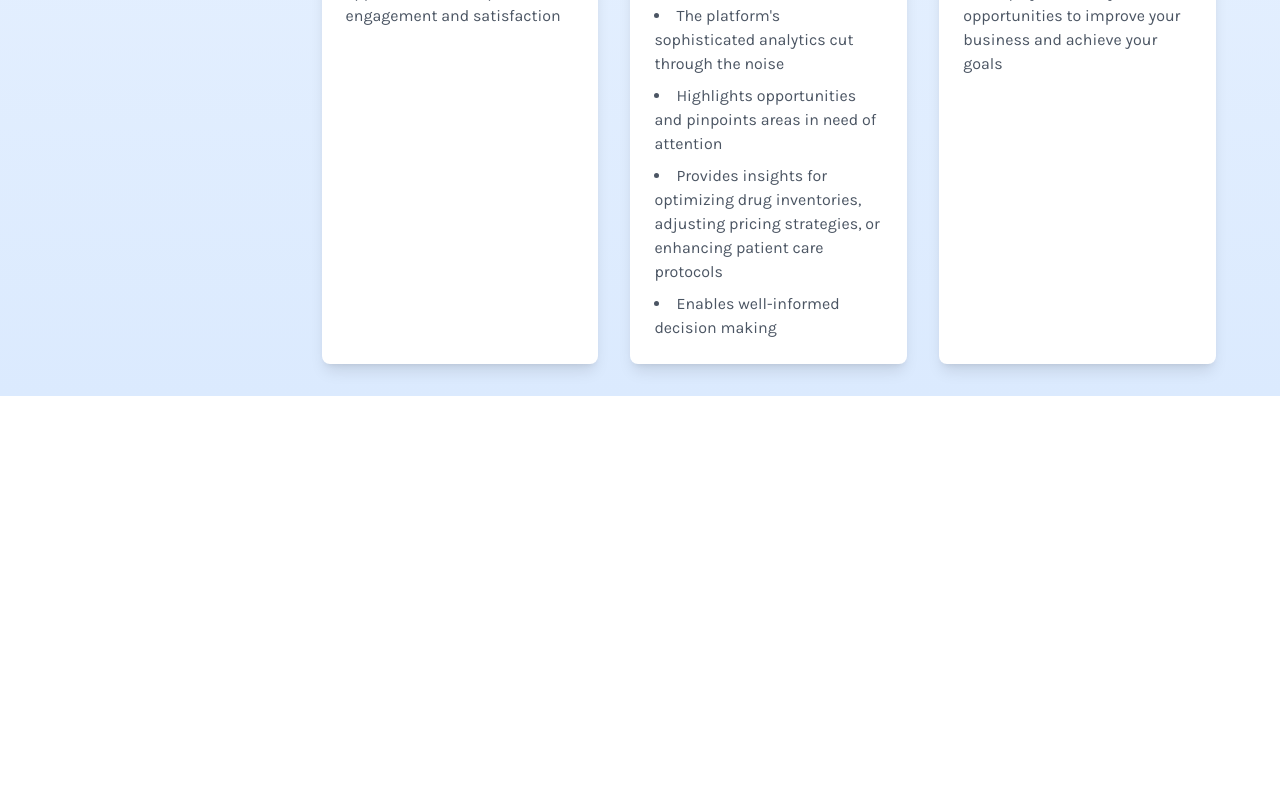
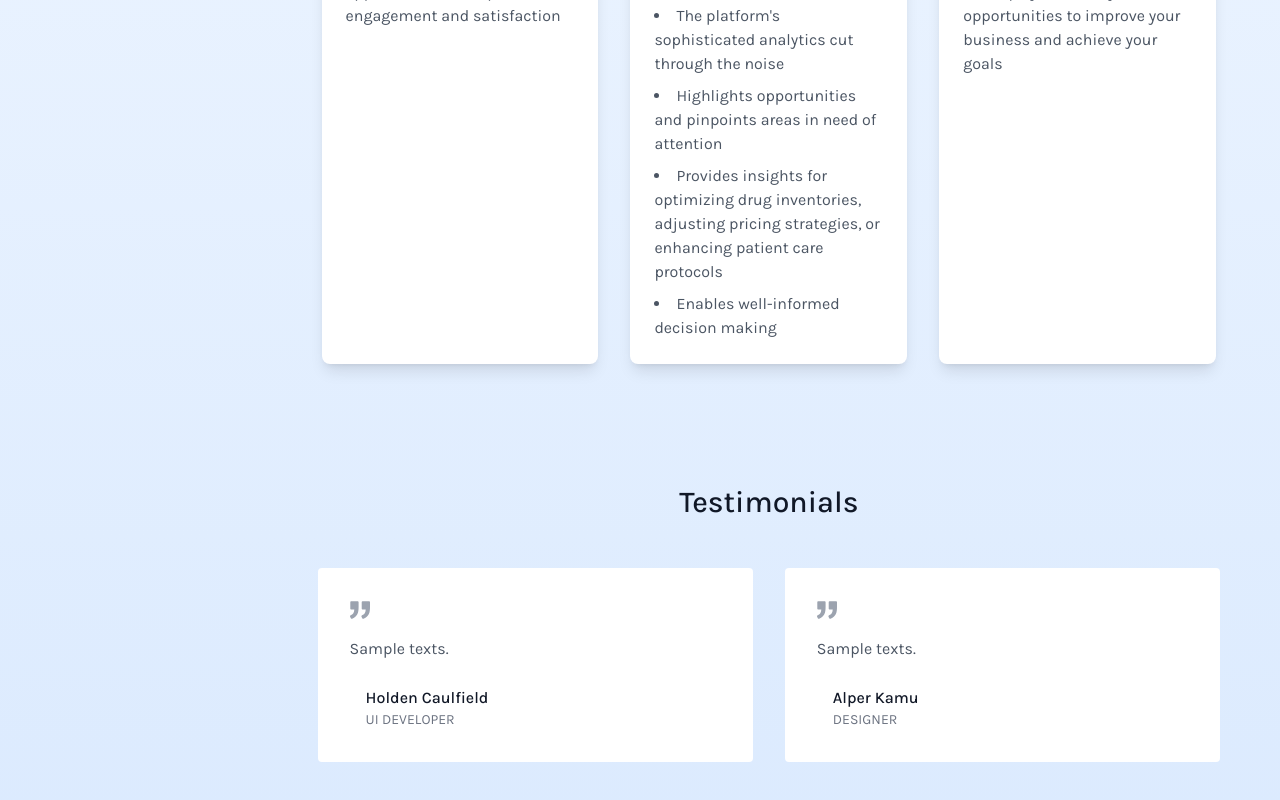
Before and after one commit to shifenghzhang/VetIQ-Web-Application, a Next.js app: page / in a window 1280 px wide. Shown: the part 1776-2576 px from the top of the page. Before the commit the page ends 2172 px from the top, so only its background shows below. Built offline with nearby package versions, Linux system fonts and the light colour scheme.

Commit message:
testimonials 1

```diff
--- /dev/null
+++ b/src/app/_components/testimonial.tsx
@@ -0,0 +1,45 @@
+import React from "react";
+
+const Testimonial = () => {
+    return (
+        <section className="text-gray-600 body-font">
+        <div className="container px-5 py-24 mx-auto">
+            <h1 className="text-3xl font-medium title-font text-gray-900 mb-12 text-center">Testimonials</h1>
+            <div className="flex flex-wrap -m-4">
+            <div className="p-4 md:w-1/2 w-full">
+                <div className="h-full bg-white p-8 rounded">
+                <svg xmlns="http://www.w3.org/2000/svg" fill="currentColor" className="block w-5 h-5 text-gray-400 mb-4" viewBox="0 0 975.036 975.036">
+                    <path d="M925.036 57.197h-304c-27.6 0-50 22.4-50 50v304c0 27.601 22.4 50 50 50h145.5c-1.9 79.601-20.4 143.3-55.4 191.2-27.6 37.8-69.399 69.1-125.3 93.8-25.7 11.3-36.8 41.7-24.8 67.101l36 76c11.6 24.399 40.3 35.1 65.1 24.399 66.2-28.6 122.101-64.8 167.7-108.8 55.601-53.7 93.7-114.3 114.3-181.9 20.601-67.6 30.9-159.8 30.9-276.8v-239c0-27.599-22.401-50-50-50zM106.036 913.497c65.4-28.5 121-64.699 166.9-108.6 56.1-53.7 94.4-114.1 115-181.2 20.6-67.1 30.899-159.6 30.899-277.5v-239c0-27.6-22.399-50-50-50h-304c-27.6 0-50 22.4-50 50v304c0 27.601 22.4 50 50 50h145.5c-1.9 79.601-20.4 143.3-55.4 191.2-27.6 37.8-69.4 69.1-125.3 93.8-25.7 11.3-36.8 41.7-24.8 67.101l35.9 75.8c11.601 24.399 40.501 35.2 65.301 24.399z"></path>
+                </svg>
+                <p className="leading-relaxed mb-6">Sample texts.</p>
+                <a className="inline-flex items-center">
+
+                    <span className="flex-grow flex flex-col pl-4">
+                    <span className="title-font font-medium text-gray-900">Holden Caulfield</span>
+                    <span className="text-gray-500 text-sm">UI DEVELOPER</span>
+                    </span>
+                </a>
+                </div>
+            </div>
+            <div className="p-4 md:w-1/2 w-full">
+                <div className="h-full bg-white p-8 rounded">
+                <svg xmlns="http://www.w3.org/2000/svg" fill="currentColor" className="block w-5 h-5 text-gray-400 mb-4" viewBox="0 0 975.036 975.036">
+                    <path d="M925.036 57.197h-304c-27.6 0-50 22.4-50 50v304c0 27.601 22.4 50 50 50h145.5c-1.9 79.601-20.4 143.3-55.4 191.2-27.6 37.8-69.399 69.1-125.3 93.8-25.7 11.3-36.8 41.7-24.8 67.101l36 76c11.6 24.399 40.3 35.1 65.1 24.399 66.2-28.6 122.101-64.8 167.7-108.8 55.601-53.7 93.7-114.3 114.3-181.9 20.601-67.6 30.9-159.8 30.9-276.8v-239c0-27.599-22.401-50-50-50zM106.036 913.497c65.4-28.5 121-64.699 166.9-108.6 56.1-53.7 94.4-114.1 115-181.2 20.6-67.1 30.899-159.6 30.899-277.5v-239c0-27.6-22.399-50-50-50h-304c-27.6 0-50 22.4-50 50v304c0 27.601 22.4 50 50 50h145.5c-1.9 79.601-20.4 143.3-55.4 191.2-27.6 37.8-69.4 69.1-125.3 93.8-25.7 11.3-36.8 41.7-24.8 67.101l35.9 75.8c11.601 24.399 40.501 35.2 65.301 24.399z"></path>
+                </svg>
+                <p className="leading-relaxed mb-6">Sample texts.</p>
+                <a className="inline-flex items-center">
+
+                    <span className="flex-grow flex flex-col pl-4">
+                    <span className="title-font font-medium text-gray-900">Alper Kamu</span>
+                    <span className="text-gray-500 text-sm">DESIGNER</span>
+                    </span>
+                </a>
+                </div>
+            </div>
+            </div>
+        </div>
+        </section>
+    )
+}
+
+export default Testimonial
--- a/src/app/page.tsx
+++ b/src/app/page.tsx
@@ -4,6 +4,7 @@ import React from 'react';
 import HeroSection from "~/app/_components/hero-section";
 import {Article} from "~/types/type";
 import ArticleArea from "~/app/_components/articleArea";
+import Testimonial from './_components/testimonial';
 
 
 const articles: Article[] = [
@@ -63,8 +64,9 @@ const articles: Article[] = [
 export default function Home() {
     return (
         <main>
-         <HeroSection />
-        <ArticleArea articles={articles}/>
+          <HeroSection />
+          <ArticleArea articles={articles}/>
+          <Testimonial />
         </main>
     );
 
```
